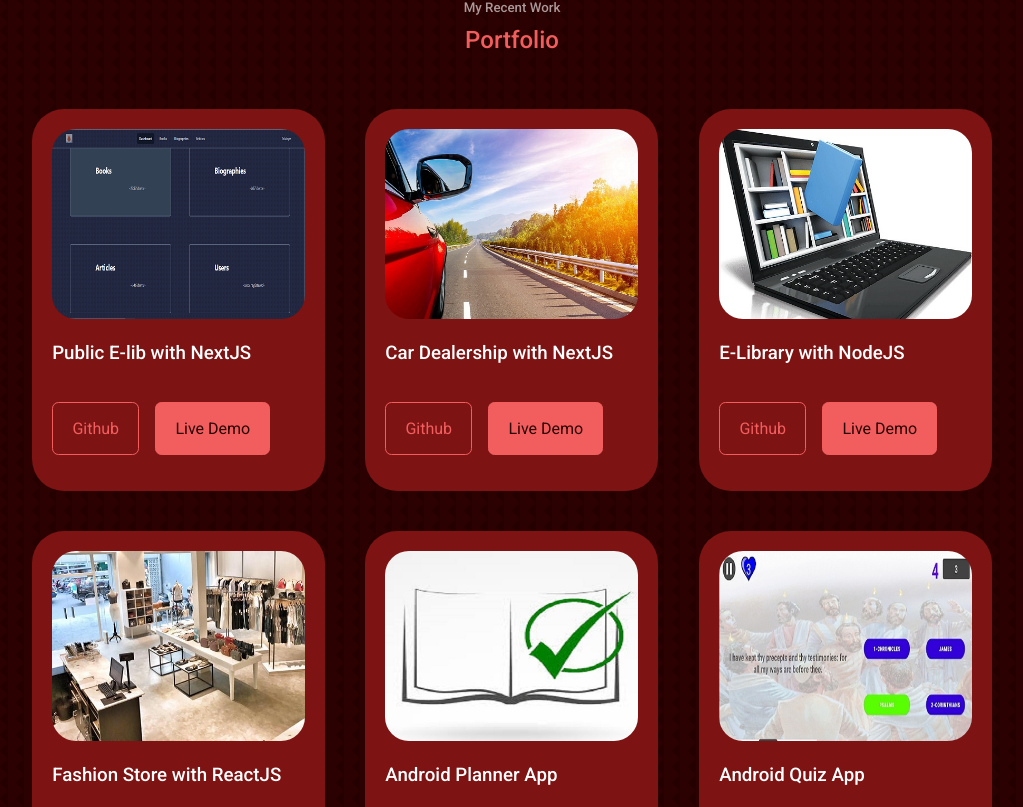
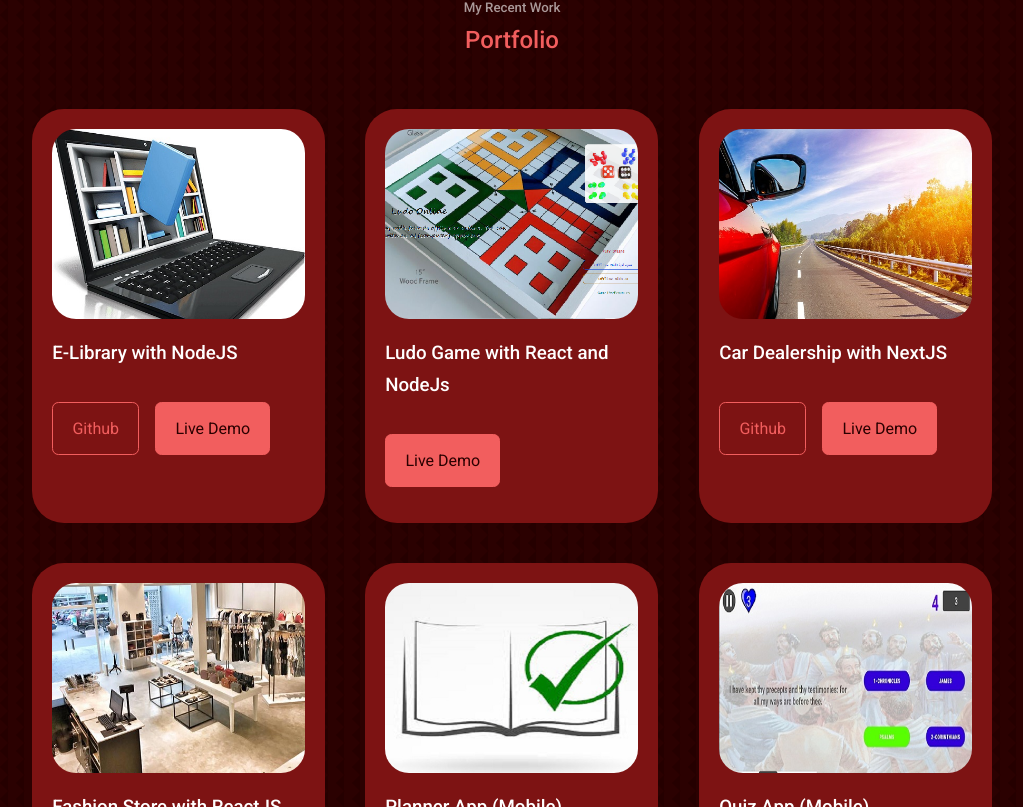
Before and after one commit to TolulopeJoshua/tolulopejoshua.github.io, a React (Create React App) app: page / in a window 1280 px wide. Shown: the part 3033-3840 px from the top of the page, without its empty margins (128-1151 px from the left). Built offline with nearby package versions, Linux system fonts and the light colour scheme.

Commit message:
lud proj and emailjs

```diff
--- a/src/components/contact/Contact.jsx
+++ b/src/components/contact/Contact.jsx
@@ -11,14 +11,15 @@ const Contact = () => {
   const sendEmail = (e) => {
     e.preventDefault();
 
-    emailjs.sendForm('service_1yh187k', 'template_dg9fnzo', form.current, 'LLErcEZSRlUGBQ138')
+    emailjs.sendForm('service_xwyenj4', 'template_dg9fnzo', form.current, 'LLErcEZSRlUGBQ138')
       .then((result) => {
-          console.log(result.text);
+        console.log(result.text);
+        e.target.reset();
+        alert("Successful. Thank you")
       }, (error) => {
           console.log(error.text);
       });
 
-      e.target.reset();
     }
 
   return (
--- a/src/components/footer/Footer.jsx
+++ b/src/components/footer/Footer.jsx
@@ -7,7 +7,7 @@ import baller from '../../assets/baller.gif'
 const Footer = () => {
   return (
     <footer>
-      <a href="#" className='footer__logo'>ToluJosh</a>
+      <a href="#" className='footer__logo'>Josh</a>
 
       <ul className="permalinks">
         <li><a href="#">Home</a></li>
--- a/src/components/portfolio/Portfolio.jsx
+++ b/src/components/portfolio/Portfolio.jsx
@@ -4,7 +4,7 @@ import IMG1 from '../../assets/fasion-store.jpg'
 import IMG2 from '../../assets/elibrary.jpg'
 import IMG3 from '../../assets/quiz-app.jpg'
 import IMG4 from '../../assets/dealership.jpg'
-import IMG5 from '../../assets/dashboard.PNG'
+import IMG5 from '../../assets/ludo-board.png'
 import IMG6 from '../../assets/planner.jfif'
 
 const Portfolio = () => {
@@ -16,12 +16,22 @@ const Portfolio = () => {
       <div className="container portfolio__container">
         <article data-aos="flip-up" className="portfolio__item">
           <div className="portfolio__item-image">
-            <img src={IMG5} alt="dashboard" />
+            <img src={IMG2} alt="e-library" />
           </div>
-          <h3>Public E-lib with NextJS</h3>
+          <h3>E-Library with NodeJS</h3>
           <div className="portfolio__item-cta">
-            <a href="https://github.com/TolulopeJoshua/GIPAdmin" className='btn' target='_blank' rel="noreferrer">Github</a>
-            <a href="https://gip-admin.vercel.app/" className="btn btn-primary" target='_blank' rel="noreferrer">Live Demo</a>
+            <a href="https://github.com/TolulopeJoshua/GOD-IN-PRINTS" className='btn' target='_blank' rel="noreferrer">Github</a>
+            <a href="https://godinprints.org/" className="btn btn-primary" target='_blank' rel="noreferrer">Live Demo</a>
+          </div>
+        </article>
+        <article data-aos="flip-up" className="portfolio__item">
+          <div className="portfolio__item-image">
+            <img src={IMG5} alt="ludo-board" />
+          </div>
+          <h3>Ludo Game with React and NodeJs</h3>
+          <div className="portfolio__item-cta">
+            {/* <a href="https://github.com/TolulopeJoshua/dice-boards" className='btn' target='_blank' rel="noreferrer">Github</a> */}
+            <a href="https://dice-boards.top/" className="btn btn-primary" target='_blank' rel="noreferrer">Live Demo</a>
           </div>
         </article>
         <article data-aos="flip-up" className="portfolio__item">
@@ -32,16 +42,6 @@ const Portfolio = () => {
           <div className="portfolio__item-cta">
             <a href="https://github.com/TolulopeJoshua/dealer_shop" className='btn' target='_blank' rel="noreferrer">Github</a>
             <a href="https://dealershop.vercel.app//" className="btn btn-primary" target='_blank' rel="noreferrer">Live Demo</a>
-          </div>
-        </article>
-        <article data-aos="flip-up" className="portfolio__item">
-          <div className="portfolio__item-image">
-            <img src={IMG2} alt="e-library" />
-          </div>
-          <h3>E-Library with NodeJS</h3>
-          <div className="portfolio__item-cta">
-            <a href="https://github.com/TolulopeJoshua/GOD-IN-PRINTS" className='btn' target='_blank' rel="noreferrer">Github</a>
-            <a href="https://godinprints.org/biographies/" className="btn btn-primary" target='_blank' rel="noreferrer">Live Demo</a>
           </div>
         </article>
         <article data-aos="flip-down" className="portfolio__item">
@@ -68,7 +68,7 @@ const Portfolio = () => {
           <div className="portfolio__item-image">
             <img src={IMG6} alt="planner app" />
           </div>
-          <h3>Android Planner App</h3>
+          <h3>Planner App (Mobile)</h3>
           <div className="portfolio__item-cta">
             <a href="https://github.com/TolulopeJoshua/bible-planner" className='btn' target='_blank' rel="noreferrer">Github</a>
             <a href="https://play.google.com/store/apps/details?id=com.ToluJosh.biblereadingplanner" className="btn btn-primary" target='_blank' rel="noreferrer">Live Demo</a>
@@ -78,7 +78,7 @@ const Portfolio = () => {
           <div className="portfolio__item-image">
             <img src={IMG3} alt="quiz app" />
           </div>
-          <h3>Android Quiz App</h3>
+          <h3>Quiz App (Mobile)</h3>
           <div className="portfolio__item-cta">
             <a href="https://github.com/TolulopeJoshua/Quiz---Guess-the-Chapter" className='btn' target='_blank' rel="noreferrer">Github</a>
             <a href="https://play.google.com/store/apps/details?id=com.bibleworld.biblequiz_guessthebook" className="btn btn-primary" target='_blank' rel="noreferrer">Live Demo</a>
--- a/src/index.js
+++ b/src/index.js
@@ -1,3 +1,4 @@
+import React from 'react';
 import ReactDom from 'react-dom/client'
 import App from './App'
 import './index.css'
@@ -6,4 +7,12 @@ import 'aos/dist/aos.css'
 Aos.init({offset: 150, duration: 600});
 
 const root = ReactDom.createRoot(document.querySelector('#root'))
-root.render(<App/>)
+// root.render(<App/>)
+
+const rootElement = document.getElementById("root");
+
+if (rootElement.hasChildNodes()) {
+  ReactDom.hydrate(<App />, rootElement);
+} else {
+  root.render(<App/>)
+}
```
Also changed, not shown: package.json (+7 -1 lines), src/assets/ludo-board.png (added), 13 other files (tests, documents, lock files or other folders).
